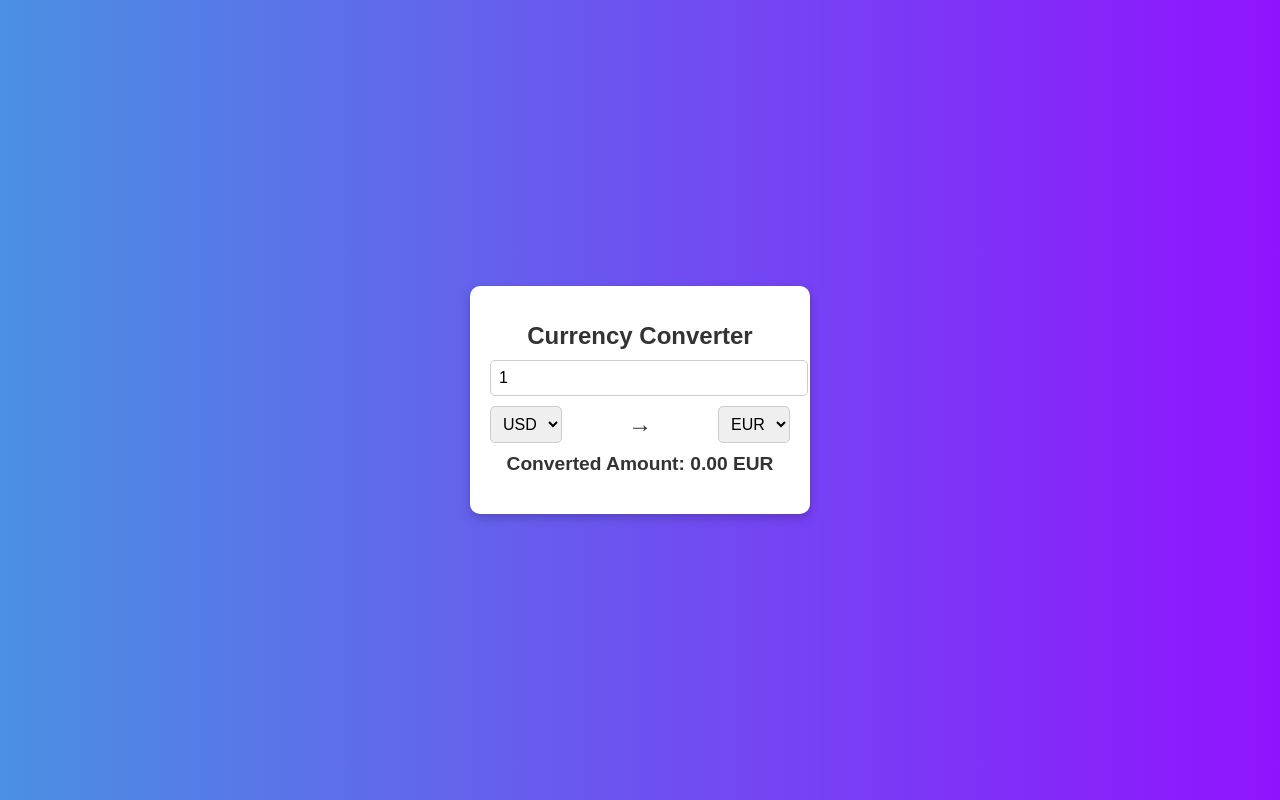
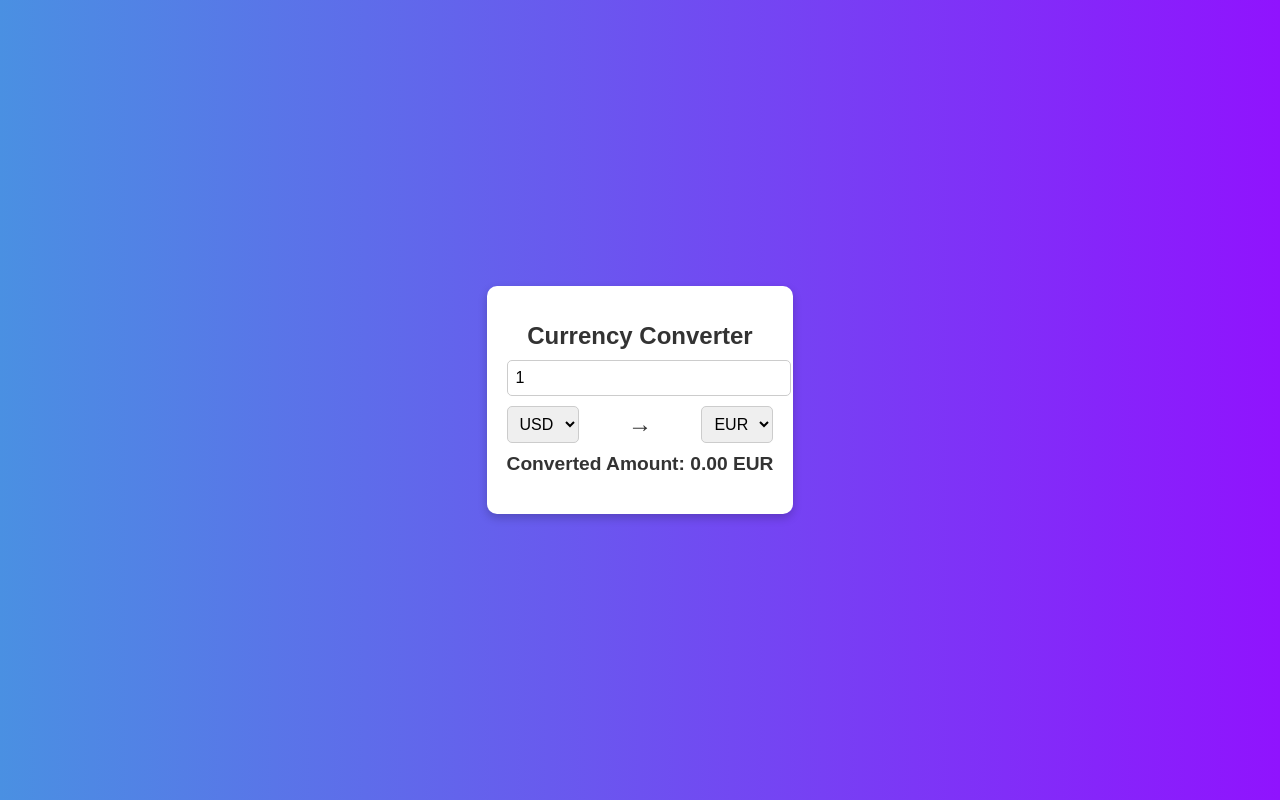
Before and after one commit to EbubeStrong/react-challenge-currency-converter-starter, a React (Create React App) app: page / in a window 1280 px wide. Built offline with nearby package versions, Linux system fonts and the light colour scheme; no server answers.

Commit message:
Update styles.css

```diff
--- a/src/styles.css
+++ b/src/styles.css
@@ -24,7 +24,8 @@ body {
   border-radius: 10px;
   box-shadow: 0 4px 10px rgba(0, 0, 0, 0.2);
   text-align: center;
-  width: 300px;
+  width: 100%;
+  max-width: 350px;
 }
 
 .title {
```
